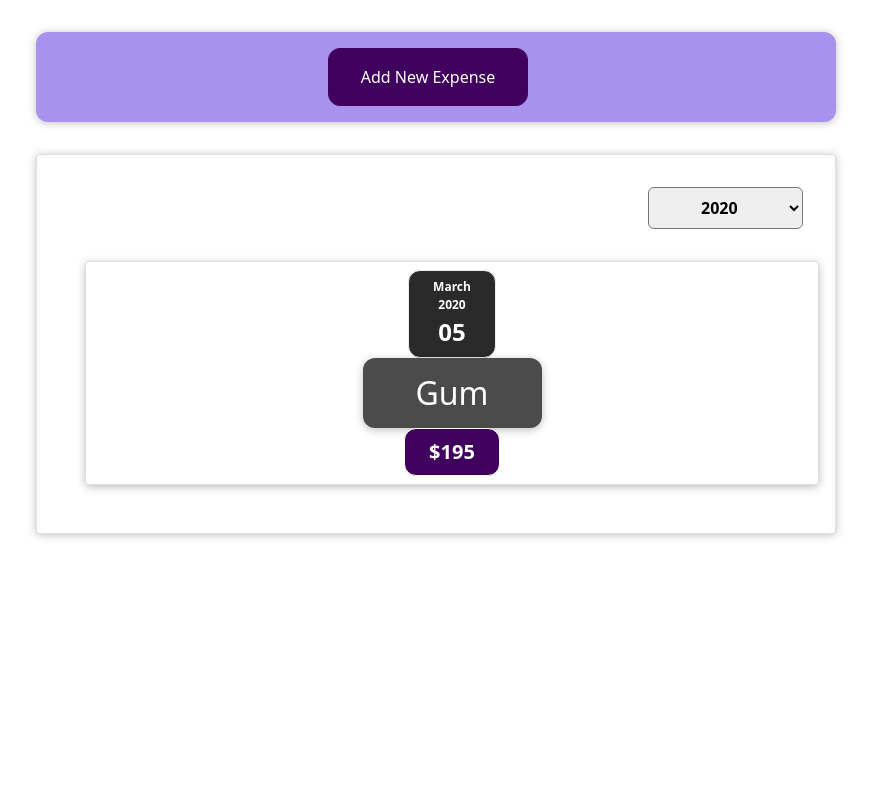
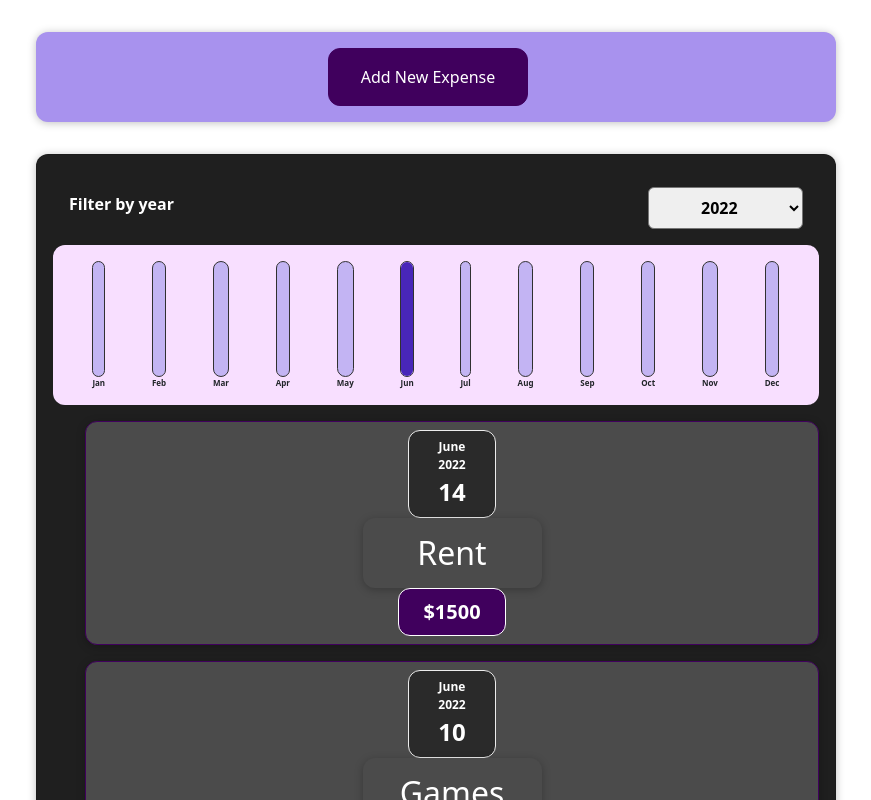
Before and after one commit to Trevorton27/jasonBreedloveReactExpenseTracker, a React (Create React App) app: page / in a window 1280 px wide. Shown: the top 800 px of the page, without its empty margins (204-1075 px from the left). Built offline with nearby package versions, Linux system fonts and the light colour scheme.

Commit message:
bootstrap styling

```diff
--- a/src/App.js
+++ b/src/App.js
@@ -1,3 +1,5 @@
+import { Container, Row, Col, Button, Card, Form } from "react-bootstrap";
+import "bootstrap/dist/css/bootstrap.min.css";
 import "./App.css";
 import NewExpense from "./components/NewExpense/NewExpense";
 import Expenses from "./components/Expenses";
@@ -39,7 +41,7 @@
     });
   };
   return (
-    <div className="container">
+    <div className="App">
       <NewExpense onAddExpense={addExpenseHandler} />
       <Expenses items={expenses} />
     </div>
--- a/src/components/Chart/Chart.js
+++ b/src/components/Chart/Chart.js
@@ -3,13 +3,16 @@
 import "./Chart.css";
 
 const Chart = (props) => {
+  const dataPointValues = props.dataPoints.map((dataPoint) => dataPoint.value);
+  const totalMaximum = Math.max(...dataPointValues);
+
   return (
     <div className="chart">
       {props.dataPoints.map((dataPoint) => (
         <ChartBar
           key={dataPoint.key}
           value={dataPoint.value}
-          maxValue={null}
+          maxValue={totalMaximum}
           label={dataPoint.label}
         />
       ))}
--- a/src/components/Chart/ChartBar.js
+++ b/src/components/Chart/ChartBar.js
@@ -4,14 +4,17 @@
 import chart from "./Chart";
 
 const ChartBar = (props) => {
-  let barFillHeight = 0%;
-  if (props.max > 0){
-      barFillHeight = Math.round((props.value / props.max) * 100) + '%';
+  let barFillHeight = "0%";
+  if (props.maxValue > 0) {
+    barFillHeight = Math.round((props.value / props.maxValue) * 100) + "%";
   }
-    return (
+  return (
     <div className={"chart-bar"}>
       <div className={"chart-bar__inner"}>
-        <div className={"chart-bar__fill"} style={{height: barFillHeight}}></div>
+        <div
+          className={"chart-bar__fill"}
+          style={{ height: barFillHeight }}
+        ></div>
       </div>
       <div className={"chart-bar__label"}>{props.label}</div>
     </div>
--- a/src/components/ExpenseItem.js
+++ b/src/components/ExpenseItem.js
@@ -8,13 +8,12 @@
 
   const clickHandler = () => {
     setTitle("Updated");
-    console.log(title);
   };
   return (
     <Card className="expense-item">
       <ExpenseDate date={props.date} />
       <div className="expense-item__description datePicker">
-        <h2>{title}</h2>
+        <h2>{props.title}</h2>
       </div>
       <div className="expense-item_price">${props.amount}</div>
     </Card>
--- a/src/components/Expenses.js
+++ b/src/components/Expenses.js
@@ -3,9 +3,10 @@
 import ExpensesFilter from "./ExpensesFilter";
 import ExpenseList from "./ExpenseList";
 import "./Expenses.css";
+import ExpensesChart from "./ExpensesChart";
 
 const Expenses = (props) => {
-  const [filteredYear, setFilteredYear] = useState("2020");
+  const [filteredYear, setFilteredYear] = useState("2022");
 
   const filterChangeHandler = (selectedYear) => {
     setFilteredYear(selectedYear);
@@ -22,6 +23,7 @@
           selected={filteredYear}
           onChangeFilter={filterChangeHandler}
         />
+        <ExpensesChart expenses={filteredExpenses} />
         <ExpenseList items={filteredExpenses} />
       </Card>
     </div>
--- a/src/components/ExpensesChart.js
+++ b/src/components/ExpensesChart.js
@@ -0,0 +1,27 @@
+import React from "react";
+import Chart from "./Chart/Chart";
+
+const ExpensesChart = (props) => {
+  const chartDataPoints = [
+    { label: "Jan", value: 0 },
+    { label: "Feb", value: 0 },
+    { label: "Mar", value: 0 },
+    { label: "Apr", value: 0 },
+    { label: "May", value: 0 },
+    { label: "Jun", value: 0 },
+    { label: "Jul", value: 0 },
+    { label: "Aug", value: 0 },
+    { label: "Sep", value: 0 },
+    { label: "Oct", value: 0 },
+    { label: "Nov", value: 0 },
+    { label: "Dec", value: 0 },
+  ];
+  for (const expense of props.expenses) {
+    const expenseMonth = expense.date.getMonth();
+    chartDataPoints[expenseMonth].value += expense.amount;
+  }
+
+  return <Chart dataPoints={chartDataPoints} />;
+};
+
+export default ExpensesChart;
--- a/src/components/NewExpense/ExpenseForm.js
+++ b/src/components/NewExpense/ExpenseForm.js
@@ -1,24 +1,21 @@
+import { Container, Row, Col, Button, Card, Form } from "react-bootstrap";
+import "bootstrap/dist/css/bootstrap.min.css";
 import React, { useState } from "react";
 import "./NewExpenseForm.css";
-import "react-datepicker/dist/react-datepicker.css";
-import { btn } from "react-bootstrap";
 const ExpenseForm = (props) => {
   const [enteredTitle, setEnteredTitle] = useState("");
   const titleChangeHandler = (event) => {
     setEnteredTitle(event.target.value);
-    console.log(enteredTitle);
   };
 
   const [enteredAmount, setEnteredAmount] = useState("");
   const amountChangeHandler = (event) => {
     setEnteredAmount(event.target.value);
-    console.log(enteredAmount);
   };
 
   const [enteredDate, setEnteredDate] = useState("");
   const dateChangeHandler = (event) => {
     setEnteredDate(event.target.value);
-    console.log(enteredDate);
   };
 
   const submitHandler = (event) => {
@@ -26,7 +23,7 @@
     const expenseData = {
       title: enteredTitle,
       amount: enteredAmount,
-      date: enteredDate,
+      date: new Date(enteredDate),
     };
     props.onSaveExpenseData(expenseData);
     setEnteredTitle("");
@@ -71,7 +68,7 @@
         <button
           type={"button"}
           onClick={props.onCancel}
-          className="btn btn-primary"
+          // className="btn btn-primary"
         >
           Cancel
         </button>
```
